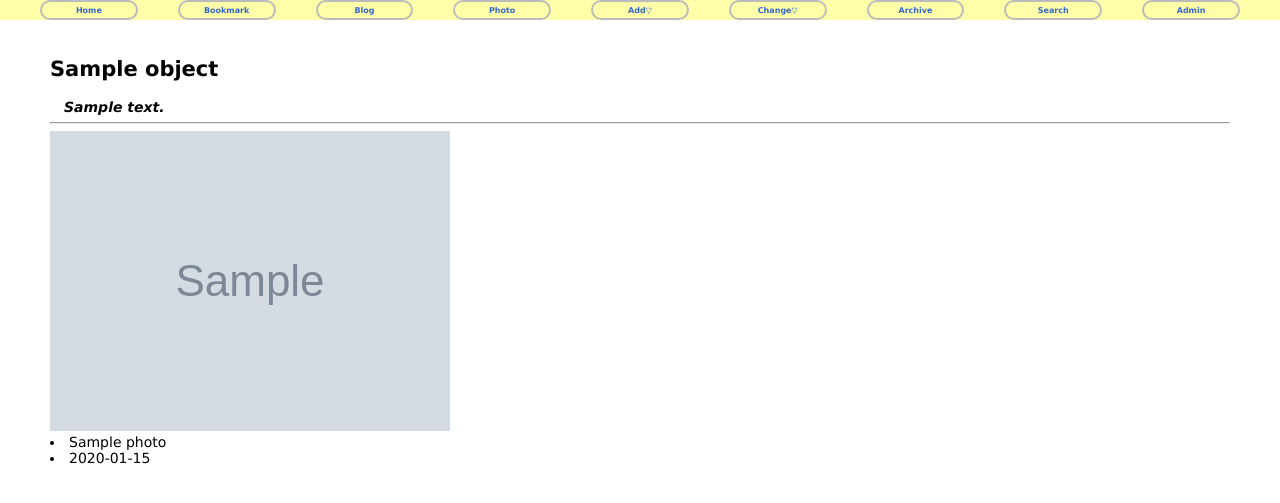
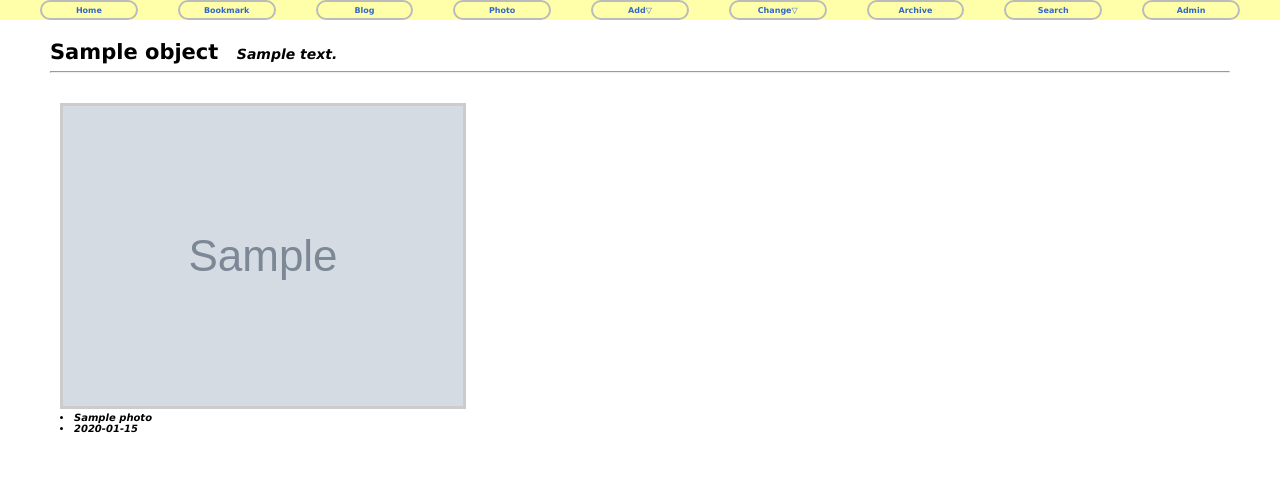
Before and after one commit to ja-ho/web_django, a Django app: template photo/templates/photo/album_detail.html in a window 1280 px wide. Shown: the part 30-533 px from the top of the page. Run offline with Django 3.2, Linux system fonts and the light colour scheme; the template is opened without the code that fills it: most values are stand-ins (such as "Sample title", 1, 10 or a date in 2020); grey boxes marked "Sample" are stand-in pictures.

Commit message:
add style sheet

```diff
--- a/photo/fields.py
+++ b/photo/fields.py
@@ -21,7 +21,6 @@ class ThumbnailImageFieldFile(ImageFieldFile):
     def save(self, name, content, save=True):
         super(ThumbnailImageFieldFile, self).save(name, content, save)
         img = Image.open(self.path)
-
         size = (128, 128)
 
         img.thumbnail(size, Image.ANTIALIAS)
--- /dev/null
+++ b/photo/static/photo/photo.css
@@ -0,0 +1,64 @@
+/* album_list.html */
+div.album_list {
+	margin: 20px 50px;
+}
+
+div.album-list-photo {
+	float: left;
+	width: 150px;
+	height: 180px;
+}
+
+/* album_detail.html */
+div.album-detail {
+	margin: 30px 10px;
+}
+
+div.album-detail-photo {
+	float: left;
+	width: 220px;
+	height: 220px;
+}
+
+div.album-detail-photo > li {
+	font-size: 10px;
+	font-weight: bold;
+	font-style: italic;
+}
+
+/* photo_detail.html */
+table.photo_detail {
+	margin: 30px 50px 0 50px;
+	border: 1px solid #ccc;
+	padding: 20px 20px;
+}
+
+table.photo-detail td {
+	width: 50%;
+}
+
+table.photo-detail ul li {
+	font-weight: bold;
+}
+
+table.photo-detail ul p {
+	font-style:샤미챠;
+}
+
+/* common */
+img.thumbnail {
+	border:3px solid #ccc;
+}
+
+div.clear_float {
+	clear: both;
+}
+
+/* my touch */
+table.photo_detail > img {
+	max-width: 100%;
+}
+
+#album_detail_h2 {
+	display: inline;
+}
--- a/photo/templates/photo/album_detail.html
+++ b/photo/templates/photo/album_detail.html
@@ -8,7 +8,7 @@
 {% block content %}
 <div id="content">
 
-	<h2>{{ object.name }}</h2>
+	<h2 id="album_detail_h2">{{ object.name }}</h2>
 	&emsp;<b><i>{{ object.description }}</i></b>
 
 	<hr/>
--- a/photo/templates/photo/album_list.html
+++ b/photo/templates/photo/album_list.html
@@ -10,7 +10,7 @@
 	{% for item in object_list %}
 
 	<div class="clear_float">
-		<h2><a href="{% url 'photo:album_detail' item.id %}">{{ item.name }}</a></h2>
+		<h2 id="album_detail_h2"><a href="{% url 'photo:album_detail' item.id %}">{{ item.name }}</a></h2>
 		&emsp;<b><i>{{ item.description }}</i></b>
 	</div>
 
--- a/photo/urls.py
+++ b/photo/urls.py
@@ -1,6 +1,8 @@
 from django.conf.urls import url
 from photo.views import *
 
+
+app_name = 'photo'
 urlpatterns = [
 
     # Example: /
```
Also changed, not shown: media/photo/2019/01/IMG_07801.jpeg (added), media/photo/2019/01/IMG_07801.thumb.jpeg (added), media/photo/2019/01/IMG_07801.thumb.jpg (added), media/photo/2019/01/IMG_07801_WJ47eU1.jpg (added), media/photo/2019/01/IMG_07801_WJ47eU1.thumb.jpg (added), media/photo/2019/01/IMG_07801_ZgaG4xi.jpg (added), media/photo/2019/01/IMG_07801_ZgaG4xi.thumb.jpg (added), media/photo/2019/01/IMG_07801_awrLzuk.jpg (added), media/photo/2019/01/IMG_07801_awrLzuk.thumb.jpg (added), media/photo/2019/01/IMG_07801_iuo6R7D.thumb.jpg (added), media/photo/2019/01/IMG_07801_p75s8a0.thumb.jpg (added), 3 other files.
